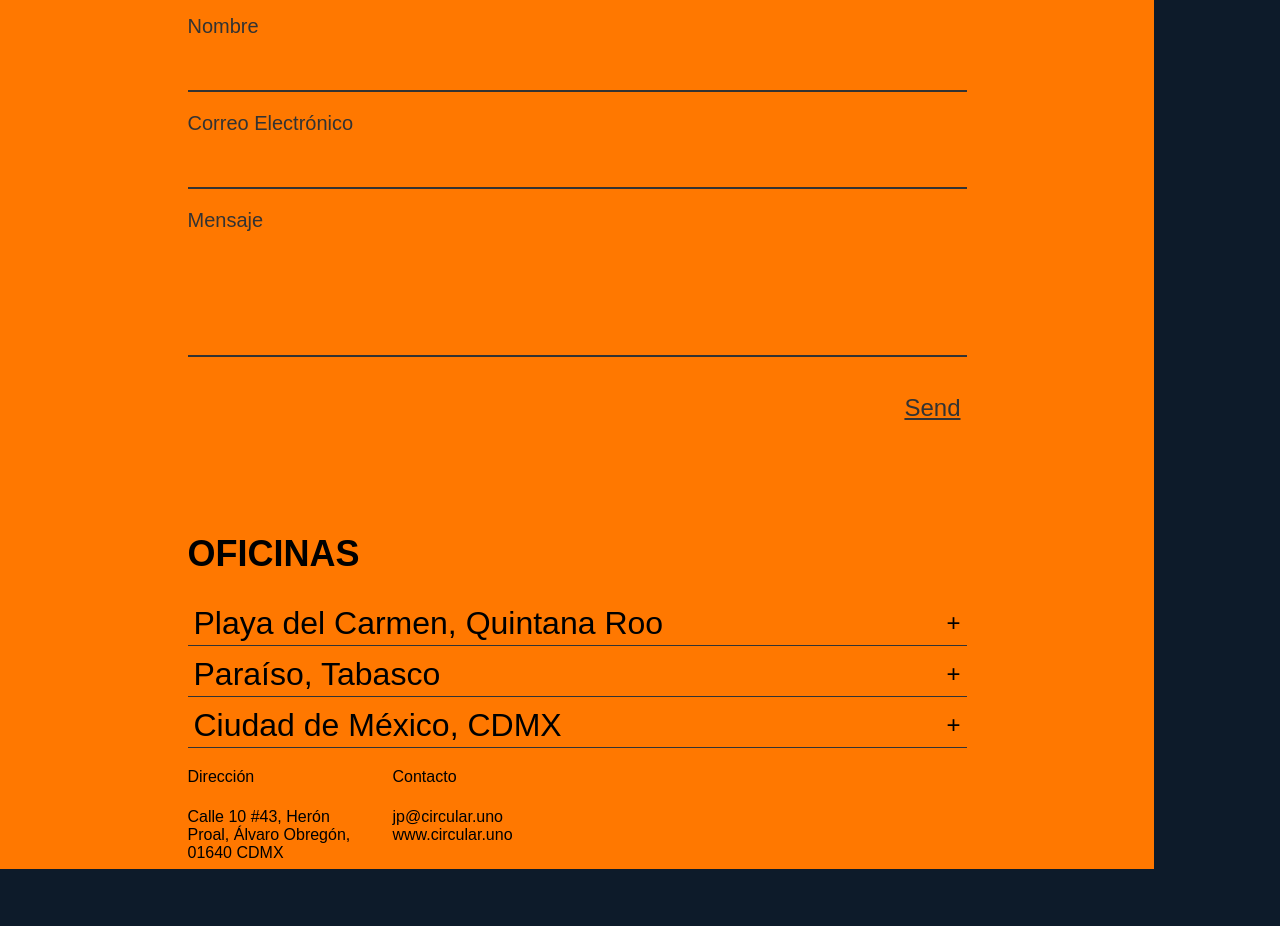
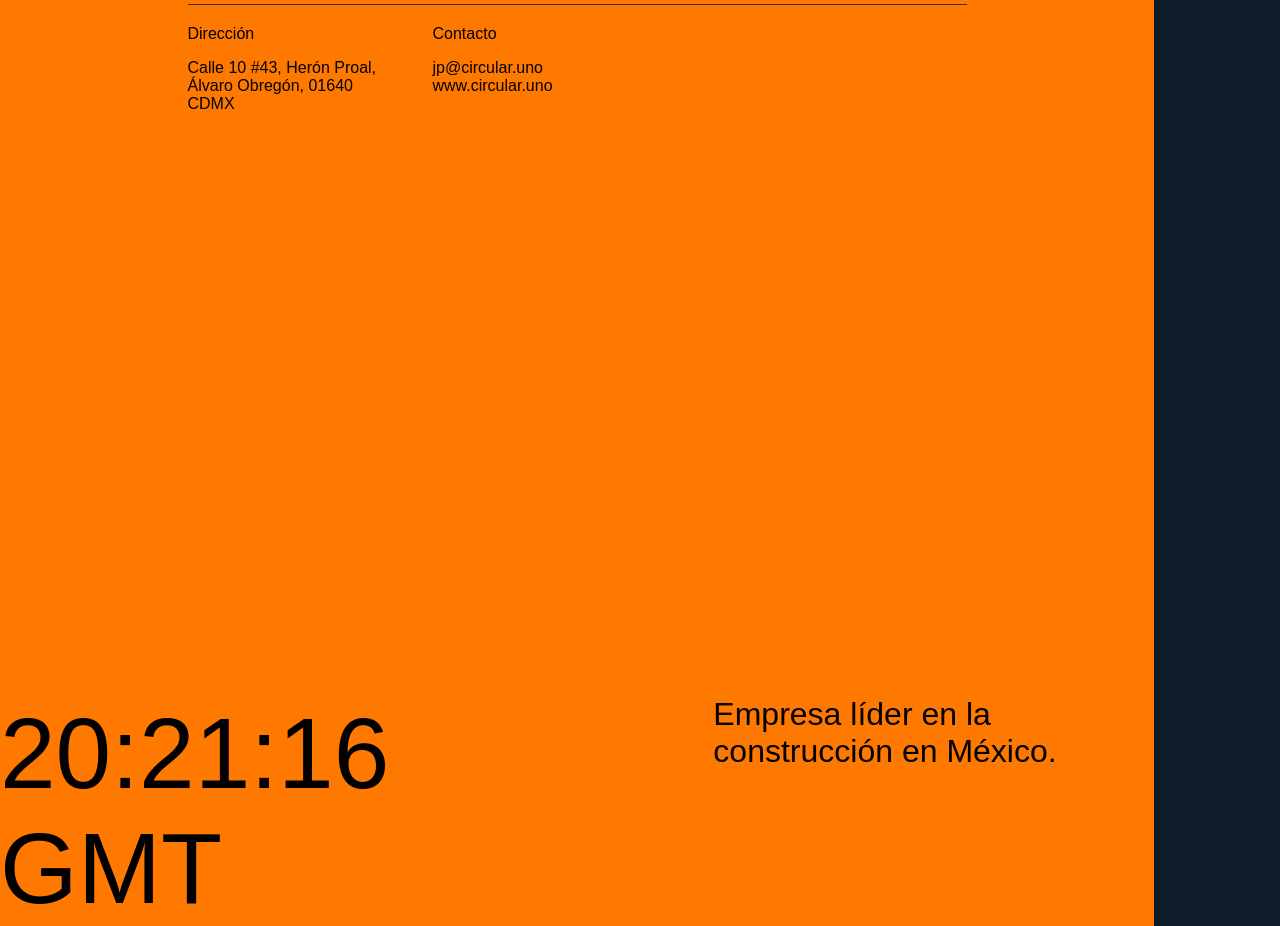
Before and after one commit to Carlos-Alejandro/Pruebas-, a React (Vite) app: page / in a window 1280 px wide. Shown: the part 1700-2626 px from the top of the page. Before the commit the page ends 2569 px from the top, so only its background shows below. Built offline with nearby package versions, Linux system fonts and the light colour scheme.

Commit message:
sin equipo + merge con cambios alejandro

```diff
--- a/src/Landing/components/Contacto.tsx
+++ b/src/Landing/components/Contacto.tsx
@@ -43,7 +43,7 @@ function AccordionItem({
         ref={headerRef}
         type="button"
         onClick={() => onToggle(index)}
-        className="w-full flex justify-between items-center text-left text-[#000000] text-[3.2rem] md:text-[4rem] lg:text-[4.8rem] font-bold py-[1rem] pb-[0.4rem] bg-transparent focus:outline-none border-none"
+        className="w-full flex justify-between items-center text-left text-[#000000] text-[3.2rem] md:text-[4rem] lg:text-[4.8rem] font-bold py-[1rem] pb-[2.4rem] bg-transparent focus:outline-none border-none"
       >
         {oficina.nombre}
         <span className={`text-[2.4rem] md:text-[3rem] transition-transform duration-300 ${isOpen ? "rotate-45" : ""}`}>
@@ -168,9 +168,9 @@ const Contacto: React.FC = () => {
           <div className="mt-[2rem] flex gap-[4rem]">
             {/* Dirección */}
             <div
-              className="w-[16.5rem] h-[8.1rem] flex flex-col justify-start"
+              className="w-[20.5rem] h-[8.1rem] flex flex-col justify-start"
             >
-              <span className="text-[1.6rem] font-bold text-[#000000] mb-[0.6rem]">
+              <span className="text-[1.6rem] font-bold text-[#000000] mb-[0.0rem]">
                 Dirección
               </span>
               <p className="text-[1.6rem] text-[#000000] font-timesNow leading-snug">
@@ -182,7 +182,7 @@ const Contacto: React.FC = () => {
             <div
               className="w-[11.6rem] h-[6.3rem] flex flex-col justify-start"
             >
-              <span className="text-[1.6rem] font-bold text-[#000000] mb-[0.6rem]">
+              <span className="text-[1.6rem] font-bold text-[#000000] mb-[0.0rem]">
                 Contacto
               </span>
               <p className="text-[1.6rem] text-[#000000] font-timesNow leading-snug">
--- /dev/null
+++ b/src/Landing/components/LiveClock.tsx
@@ -0,0 +1,53 @@
+import React, { useState, useEffect, useRef } from "react";
+
+const LiveClock: React.FC = () => {
+  const [hora, setHora] = useState<string>(() => {
+    const ahora = new Date();
+    return ahora.toUTCString().split(" ")[4] + " GMT"; // HH:MM:SS GMT
+  });
+
+  const rafRef = useRef<number | null>(null);
+
+  useEffect(() => {
+    const actualizarHora = () => {
+      const ahora = new Date();
+      const nuevaHora = ahora.toUTCString().split(" ")[4] + " GMT";
+      setHora((prev) => (prev !== nuevaHora ? nuevaHora : prev));
+
+      if (!window.matchMedia("(prefers-reduced-motion: reduce)").matches) {
+        rafRef.current = requestAnimationFrame(actualizarHora);
+      } else {
+        setTimeout(actualizarHora, 1000);
+      }
+    };
+
+    actualizarHora();
+    return () => {
+      if (rafRef.current) cancelAnimationFrame(rafRef.current);
+    };
+  }, []);
+
+  return (
+    <section className="bg-[#FF7800] h-screen flex justify-center items-end">
+      {/* Contenedor principal */}
+      <div className="w-[179.4rem] max-h-[84.2rem]flex flex-col justify-end">
+        {/* Reloj + texto en línea */}
+        <div className="flex items-start">
+          <span className="text-[#000000] font-bold text-[10rem]">
+            {hora}
+          </span>
+          <span className="text-[#000000] text-[3.2rem] ml-[26.6rem]">
+            Empresa líder en la construcción en México.
+          </span>
+        </div>
+
+        {/* Aquí podrás agregar otros divs para más contenido */}
+        <div className="mt-10">
+          {/* Contenido adicional */}
+        </div>
+      </div>
+    </section>
+  );
+};
+
+export default LiveClock;
--- a/src/Landing/page/Circular.tsx
+++ b/src/Landing/page/Circular.tsx
@@ -2,14 +2,14 @@
 import React from "react";
 import Hero from "../components/Hero";
 import Contacto from "../components/Contacto";
-import Equipo from "../components/Equipo";
+import LiveClock from "../components/LiveClock";
 
 const Circular: React.FC = () => {
   return (
     <div className="min-h-screen bg-white">
       <Hero />
-      <Equipo />
       <Contacto />
+      <LiveClock />
     </div>
   );
 };
```
